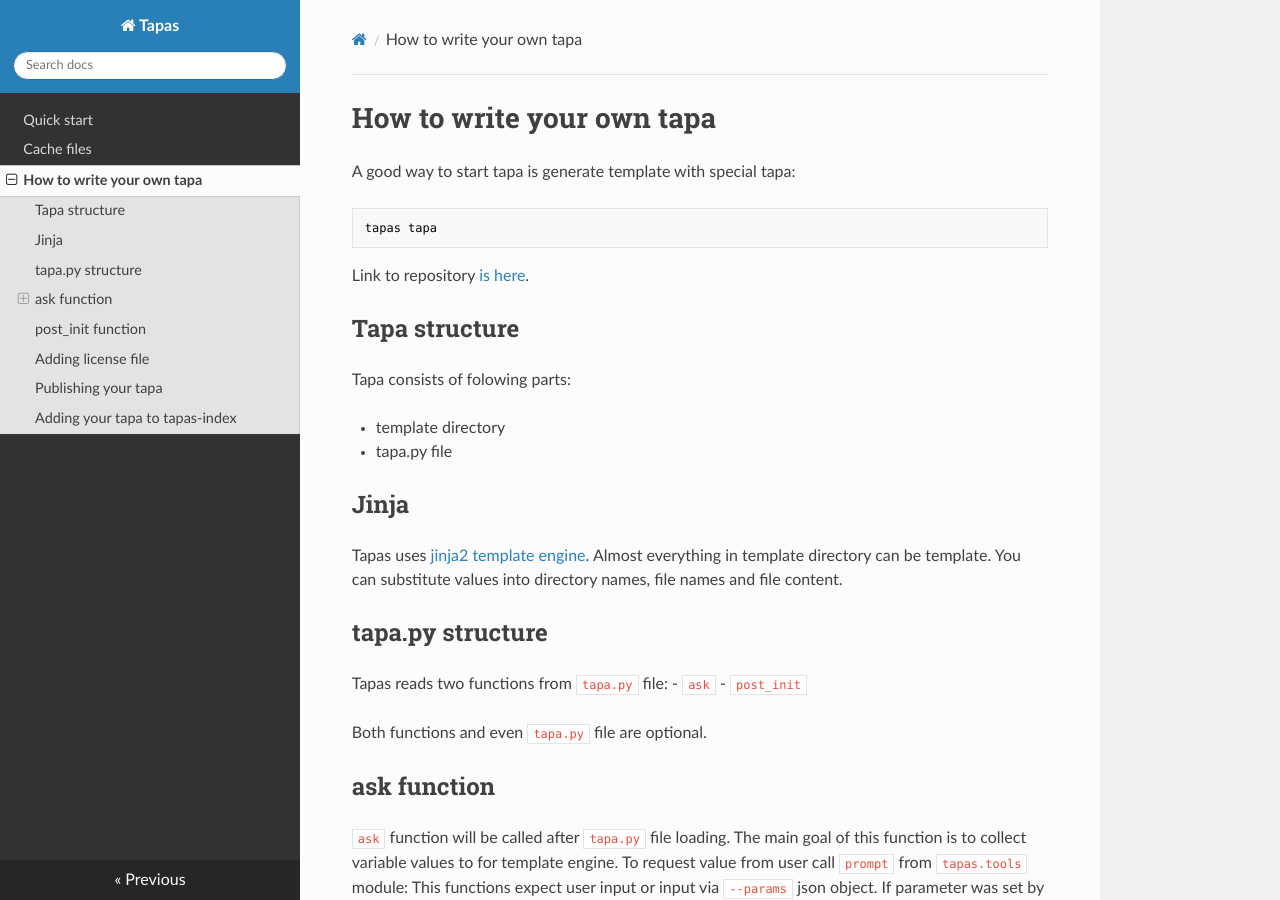
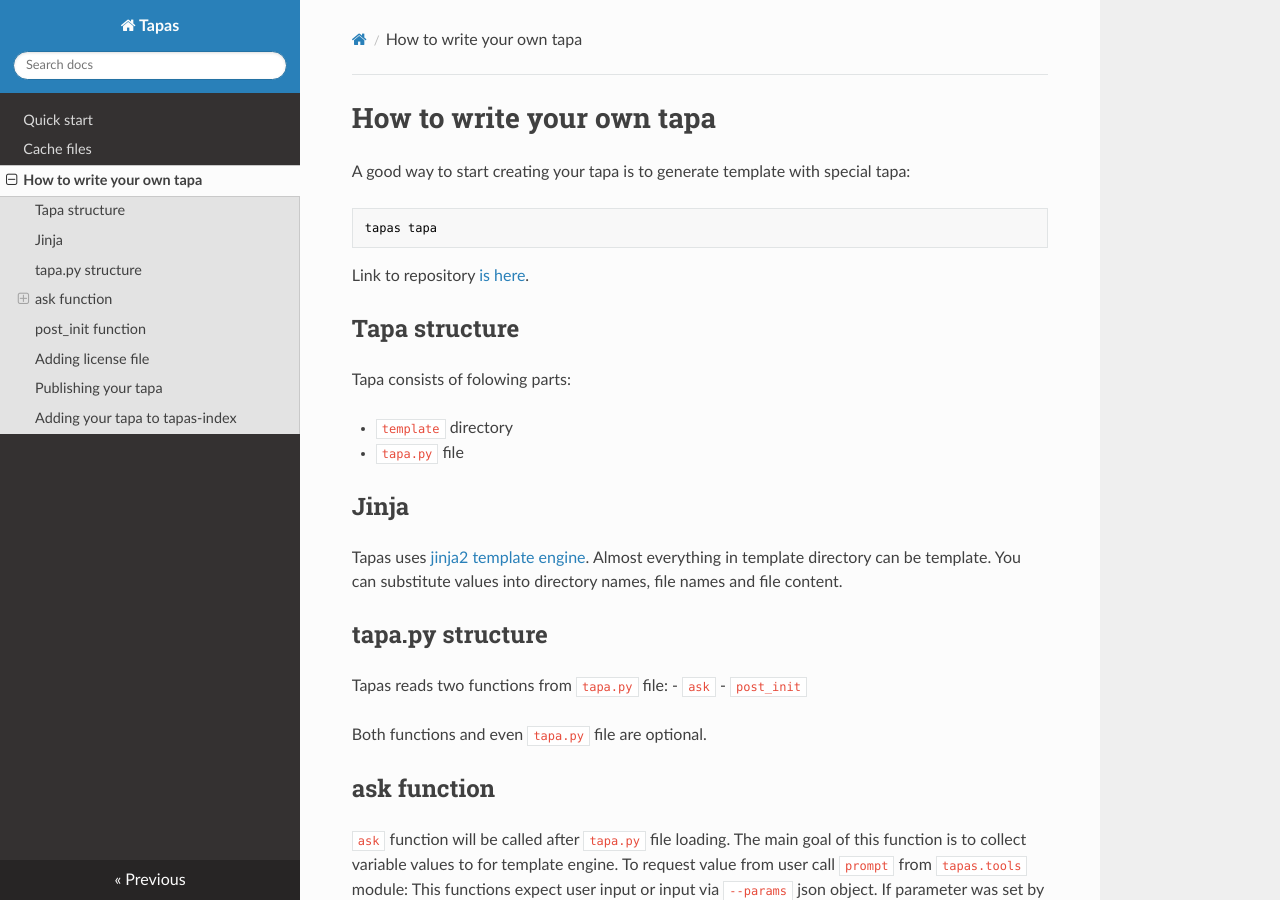
Before and after one commit to tapas-scaffold-tool/tapas, an MkDocs documentation site: the page built from docs/write-tapa.md, in a window 1280 px wide and 900 px high. Built offline with MkDocs 1.6.1, drawn with Linux system fonts in a browser that asks for light colours; nearby versions of some CDN libraries.

Commit message:
Update doc [skip-ci]

````diff
--- a/docs/write-tapa.md
+++ b/docs/write-tapa.md
@@ -1,6 +1,6 @@
 # How to write your own tapa
 
-A good way to start tapa is generate template with special tapa:
+A good way to start creating your tapa is to generate template with special tapa:
 
 ```
 tapas tapa
@@ -13,8 +13,8 @@
 
 Tapa consists of folowing parts:
 
-- template directory
-- tapa.py file
+- `template` directory
+- `tapa.py` file
 
 
 ## Jinja
````
Also changed, not shown: docs/index.md (+27 -9 lines).
